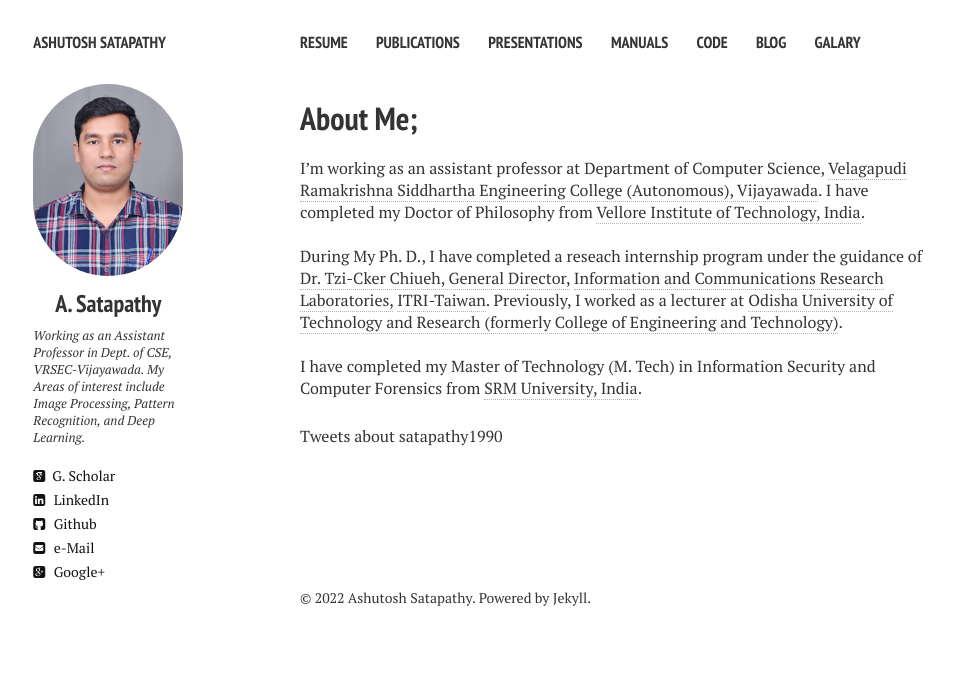
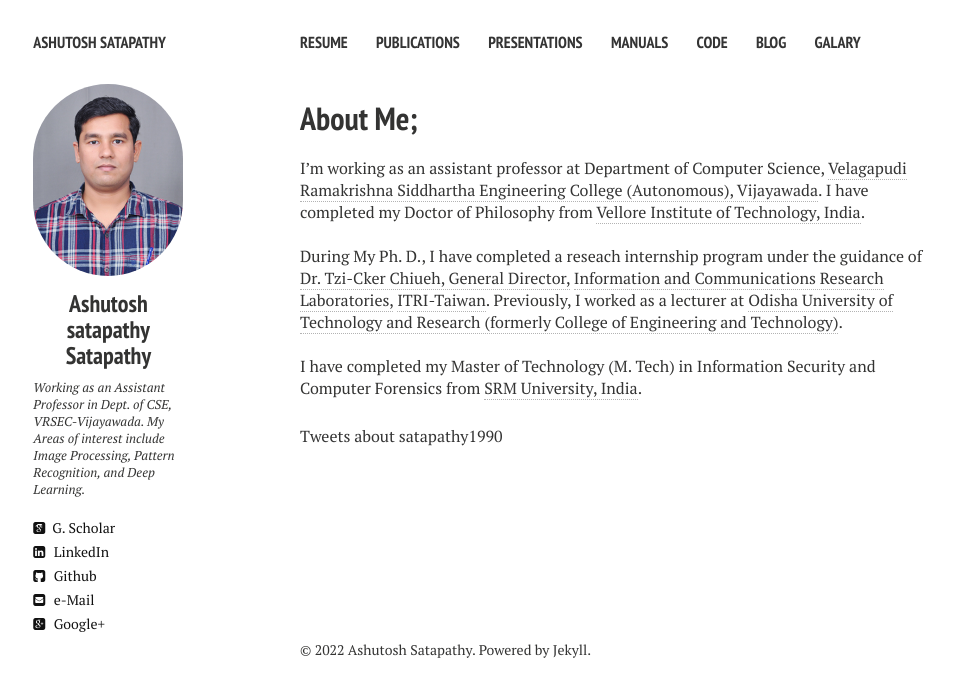
Before and after one commit to ashutoshsatapathy1990/ashutoshsatapathy1990.github.io, a Jekyll site: the page built from index.md, in a window 1280 px wide. Shown: the top 697 px of the page, without its empty margins (20-973 px from the left). Built offline with Jekyll 4.4.1, drawn with Linux system fonts in a browser that asks for light colours; nearby versions of some CDN libraries; comment, search, counter and statistics services are not loaded.

Commit message:
Update _config.yml

```diff
--- a/_config.yml
+++ b/_config.yml
@@ -6,7 +6,7 @@ disqus_shortname            :  Ashu
 
 # Owner/author information
 owner:
-  name                      :  <center>A. Satapathy</center>
+  name                      :  <center>Ashutosh satapathy Satapathy</center>
   avatar                    :  ashu.JPG
   description               :  Assistant Professor, VRSEC, Vijayawada
   bio                       :  Working as an Assistant Professor in Dept. of CSE, VRSEC-Vijayawada. My Areas of interest include Image Processing, Pattern Recognition, and Deep Learning.
```
